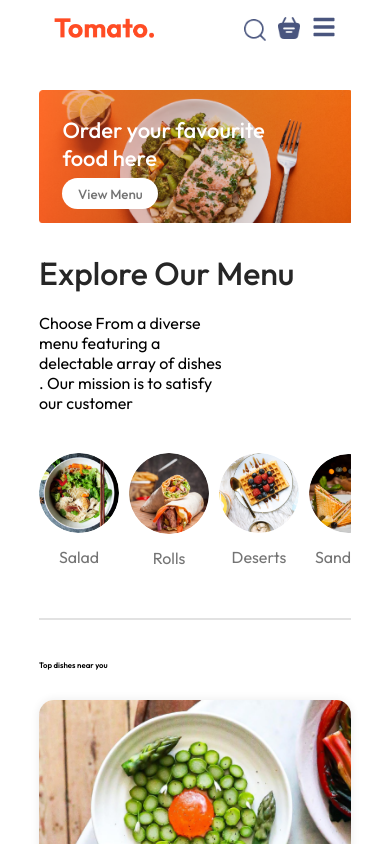
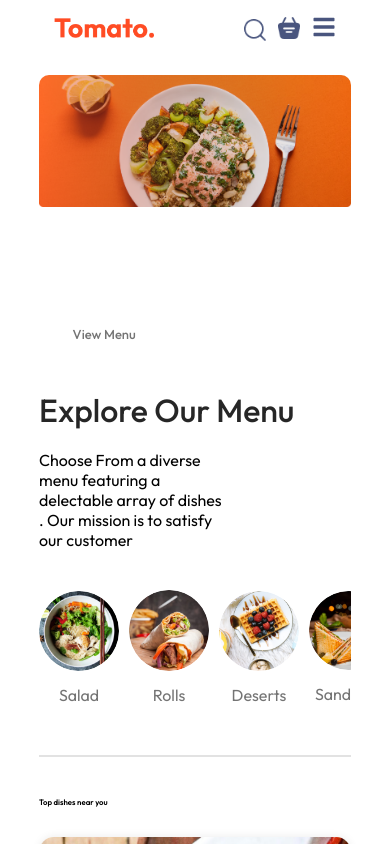
Before and after one commit to mercyobiwueze-maker/food-delivery-website, a React (Vite) app: page / in a window 390 px wide. Shown: the top 844 px of the page. Built offline with nearby package versions, Linux system fonts and the light colour scheme.

Commit message:
second commit

```diff
--- a/src/Components/Header/Header.css
+++ b/src/Components/Header/Header.css
@@ -1,11 +1,8 @@
 .header{
-    width: 100%;
-    min-height: 100px;
     height: 34vw;
-    max-height: 800px;
     margin: 30px auto;
     background: url('/header_img.png') no-repeat;
-    background-size: cover;
+    background-size: contain;
     position: relative;
 }
 .header-contents{
@@ -37,19 +34,85 @@ font-size: 1vw;
     font-size: max(1vw 13px);
     border-radius: 50px;
 }
-@media(max-width:1050px) {
-    .header-contents{
-        max-width: 45%;
-    }
+
+/* Large Tablets */
+@media (max-width: 1024px) {
+  .header {
+    min-height: 500px;
+  }
+
+  .header-contents {
+    width: 60%;
+  }
 }
-@media(max-width:750px) {
-    .header-contents{
-        max-width: 65%;
-    }
-    .header-contents p{
-display: none;
-    }
-    .header-contents button{
-padding: 2vw 4vw;
-    }
+
+/* Tablets */
+@media (max-width: 768px) {
+  .header {
+    min-height: 420px;
+    border-radius: 10px;
+  }
+
+  .header-contents {
+    width: 70%;
+    left: 5%;
+    bottom: 8%;
+  }
+
+  .header-contents p {
+    font-size: 15px;
+  }
+
+  .header-contents button {
+    padding: 12px 26px;
+  }
 }
+
+/* Phones */
+@media (max-width: 576px) {
+  .header {
+    min-height: 350px;
+    margin: 15px auto;
+  }
+
+  .header-contents {
+    width: 90%;
+    left: 5%;
+    bottom: 8%;
+    gap: 14px;
+  }
+
+  .header-contents h2 {
+    font-size: 32px;
+  }
+
+  .header-contents p {
+    display: none;
+  }
+
+  .header-contents button {
+    padding: 10px 22px;
+    font-size: 14px;
+  }
+}
+
+/* Small Phones */
+@media (max-width: 400px) {
+  .header {
+    min-height: 300px;
+  }
+
+  .header-contents {
+    width: 92%;
+    gap: 10px;
+  }
+
+  .header-contents h2 {
+    font-size: 26px;
+  }
+
+  .header-contents button {
+    padding: 9px 18px;
+    font-size: 13px;
+  }
+}
```
